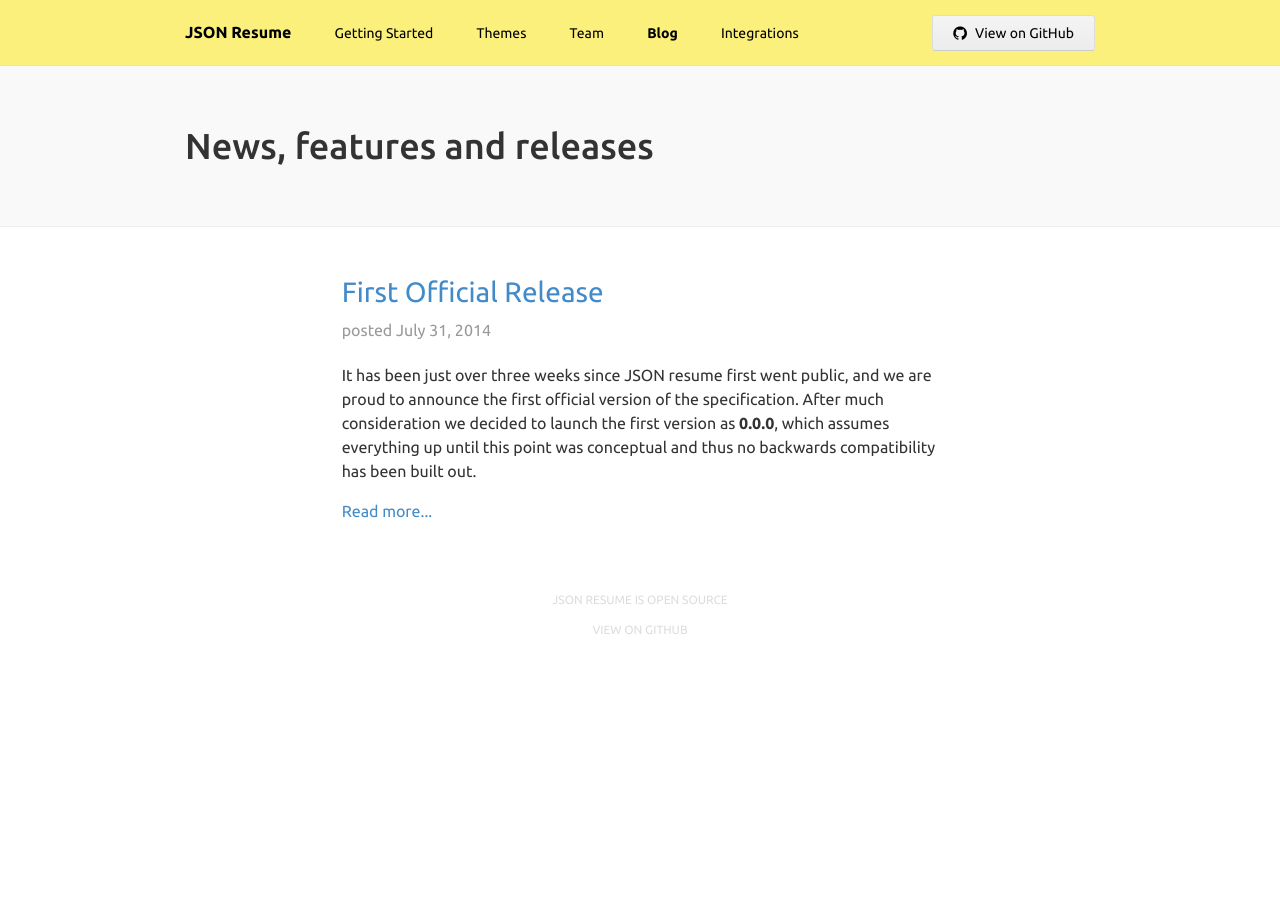
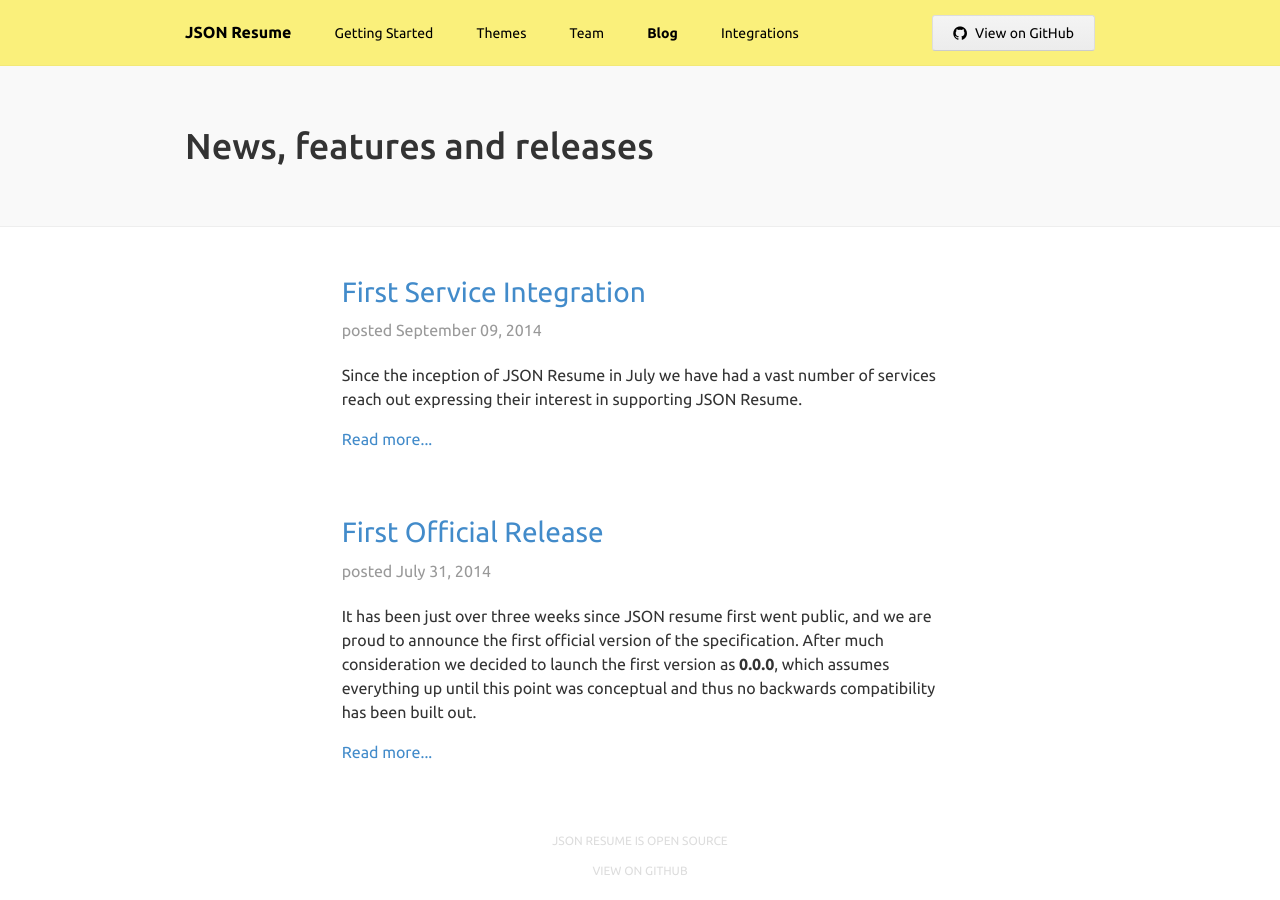
Before and after one commit to jsonresume/resume-website, a Jekyll site: the page built from blog.html, in a window 1280 px wide. Built offline with Jekyll 4.4.1, drawn with Linux system fonts in a browser that asks for light colours; nearby versions of some CDN libraries; a script that is not in the unit is left out; comment, search, counter and statistics services are not loaded.

Commit message:
added blog post

```diff
--- /dev/null
+++ b/_posts/2014-09-09-first-service-integration.markdown
@@ -0,0 +1,21 @@
+---
+layout: post
+title: "First Service Integration"
+date: 2014-09-09 14:18:05
+permalink: /blog/first-service-integration
+author: Thomas Davis
+---
+
+Since the inception of JSON Resume in July we have had a vast number of services reach out expressing their interest in supporting JSON Resume.
+
+One of those companies was called [Represent](http://represent.io),  whose lead developer [Jordan Singer](https://twitter.com/jsngr) emailed me earlier this week announcing their integration.
+
+So far they have only added support for exporting to JSON Resume, but we hope that in the future users can simply upload their `resume.json` to the service instead of filling out their profile manually.
+
+You can see an example export at [https://represent.io/jordan.json](https://represent.io/jordan.json)
+
+We have also added an [Integrations](/integrations) page that we hope will fill up quickly.
+
+Make sure you reach out and ask your favorite services to support JSON Resume!
+
+The JSON Resume Team
--- a/blog.html
+++ b/blog.html
@@ -31,5 +31,6 @@
 				<p><a href="{{ post.url }}">Read more...</a></p>
 			</div>
 		</div>
+	</article>
 	{% endfor %}
 </div>
```
